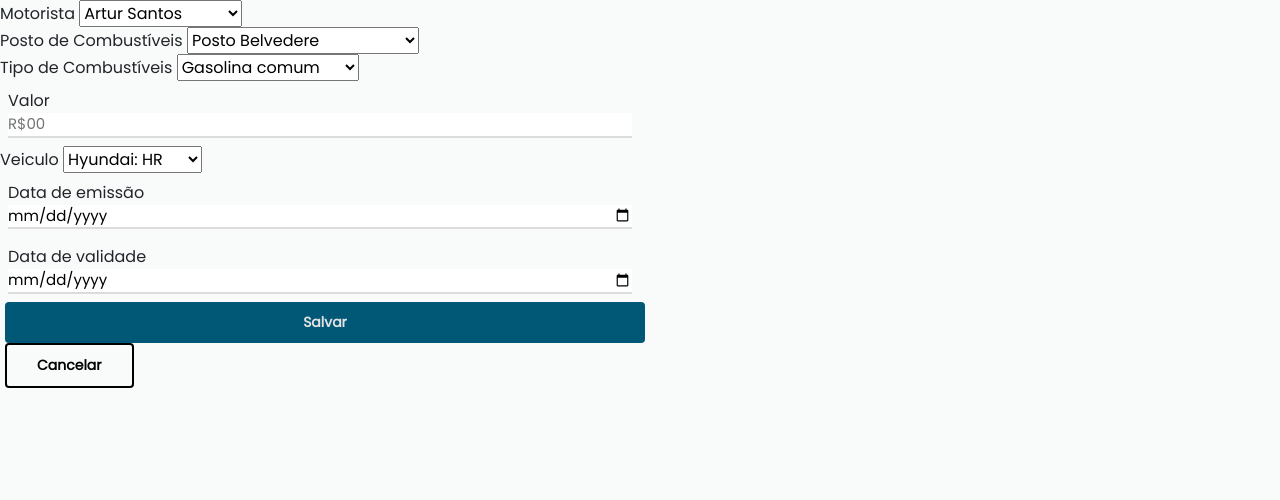
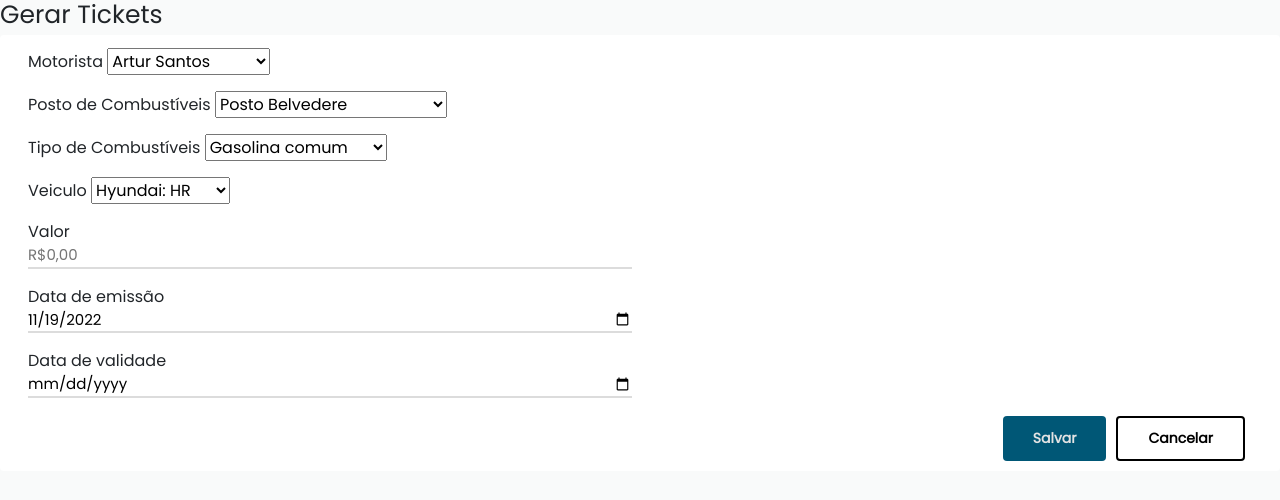
Before and after one commit to danielMachado3fs/projeto-integrador-pHp, a PHP site: template App/Views/tickets/gerarTickets.php in a window 1280 px wide. Shown: the top 500 px of the page. Run offline with PHP 8.4, Linux system fonts and the light colour scheme; the template is opened without the code that fills it, so the values that code supplies are empty; some libraries are stand-ins or nearby versions.

Commit message:
feat(tickets): integração com os arquivos de ticket

```diff
--- a/App/Route.php
+++ b/App/Route.php
@@ -60,6 +60,12 @@ class Route extends Bootstrap {
 
 		/**fim */
 
+		$routes['tickets'] = array(
+            'route' => '/tickets',
+            'controller' => 'ticketsController',
+            'action' => 'tickets'
+        );
+
 		$this->setRoutes($routes);
 	}
 
--- a/App/Views/tickets/gerarTickets.php
+++ b/App/Views/tickets/gerarTickets.php
@@ -1,13 +1,14 @@
-
-
+<div class="title">
+  <h1>Gerar Tickets</h1>
+</div>
+<div class="panelBody">
+  <div id="form">
     <form>
       <div class="divFormulario">
         <div class="contentsFormulario">
-
-                  <div>
-                    <label  for="motorista">Motorista</label>
-
-                      <select  size="1" name="motorista">
+          <div class="inputForm">
+            <label for="motorista">Motorista</label>
+            <select class="select2" size="1" name="motorista">
               <option> Artur Santos</option>
               <option> Daniel Maciel </option>
               <option> Fabricio Correia</option>
@@ -18,13 +19,10 @@
             </select>
             <br>
           </div>
-
-
-
           <div>
-                    <div >
+            <div class="inputForm">
               <label for="postoCombustiveis">Posto de Combustíveis</label>
-                      <select  size="1" name="postos">
+              <select class="select2" size="1" name="postos">
                 <option> Posto Belvedere </option>
                 <option> Posto Ipiranga </option>
                 <option> Posto Veraneio XIII </option>
@@ -34,9 +32,9 @@
                 <option> Posto GT7 </option>
               </select>
             </div>
-                    <div  >
+            <div class="inputForm">
               <label for="TipoCombustiveis">Tipo de Combustíveis</label>
-                      <select   size="1" name="tiposCombustiveis">
+              <select class="select2" size="1" name="tiposCombustiveis">
                 <option> Gasolina comum </option>
                 <option> Gasolina aditivada </option>
                 <option> Gasolina premium </option>
@@ -47,12 +45,8 @@
               </select>
             </div>
             <div class="inputForm">
-                      <label for="valor">Valor</label>
-                      <input class="input" type="number" name="valor" id="valor" placeholder="R$00">
-                    </div>
-                    <div  >
               <label for="veiculo">Veiculo</label>
-                       <select  size="1" name="postos">
+              <select class="select2" size="1" name="postos">
                 <option> Hyundai: HR</option>
                 <option> Hyundai: HD80 </option>
                 <option> Volvo: FH </option>
@@ -62,10 +56,13 @@
               </select>
             </div>
             <div class="inputForm">
+              <label for="valor">Valor</label>
+              <input class="input" type="text" name="valor" id="valor" placeholder="R$0,00">
+            </div>
+            <div class="inputForm">
               <label for="dateEmissao">Data de emissão</label>
 
-                      <input class="input" type="date" name="dateEmissao" id="dateEmissao"
-                      min="2022-11-11">
+              <input class="input" type="date" name="dateEmissao" id="dateEmissao" value="<?php echo date("Y-m-d");?>" min="<?php echo date("Y-m-d");?>">
 
             </div>
             <div class="inputForm">
@@ -79,15 +76,18 @@
 
           </div>
         </div>
-                <div class="divBtn">
-                  <div>
-                    <input class="input" id="sendBtn" type="submit" value="Salvar">
-                    <!-- <button id="sendBtn">Salvar</button> -->
       </div>
-                  <div>
-                    <!-- <input id="cancelBtn" type="submit" value="Cancelar"> -->
+      <div class="rodape_btn">
+        <button id="sendBtn" type="submit">Salvar</button>
         <button id="cancelBtn">Cancelar</button>
       </div>
+    </form>
   </div>
 </div>
-            </form>
+
+<script>
+  $('.select2').select2();
+  $('#valor').mask('#.000,00', {
+    reverse: true
+  })
+</script>
```
Also changed, not shown: App/Controllers/TicketsController.php (added, +42 -0 lines). Lines whose indentation alone changed are shown as unchanged.
